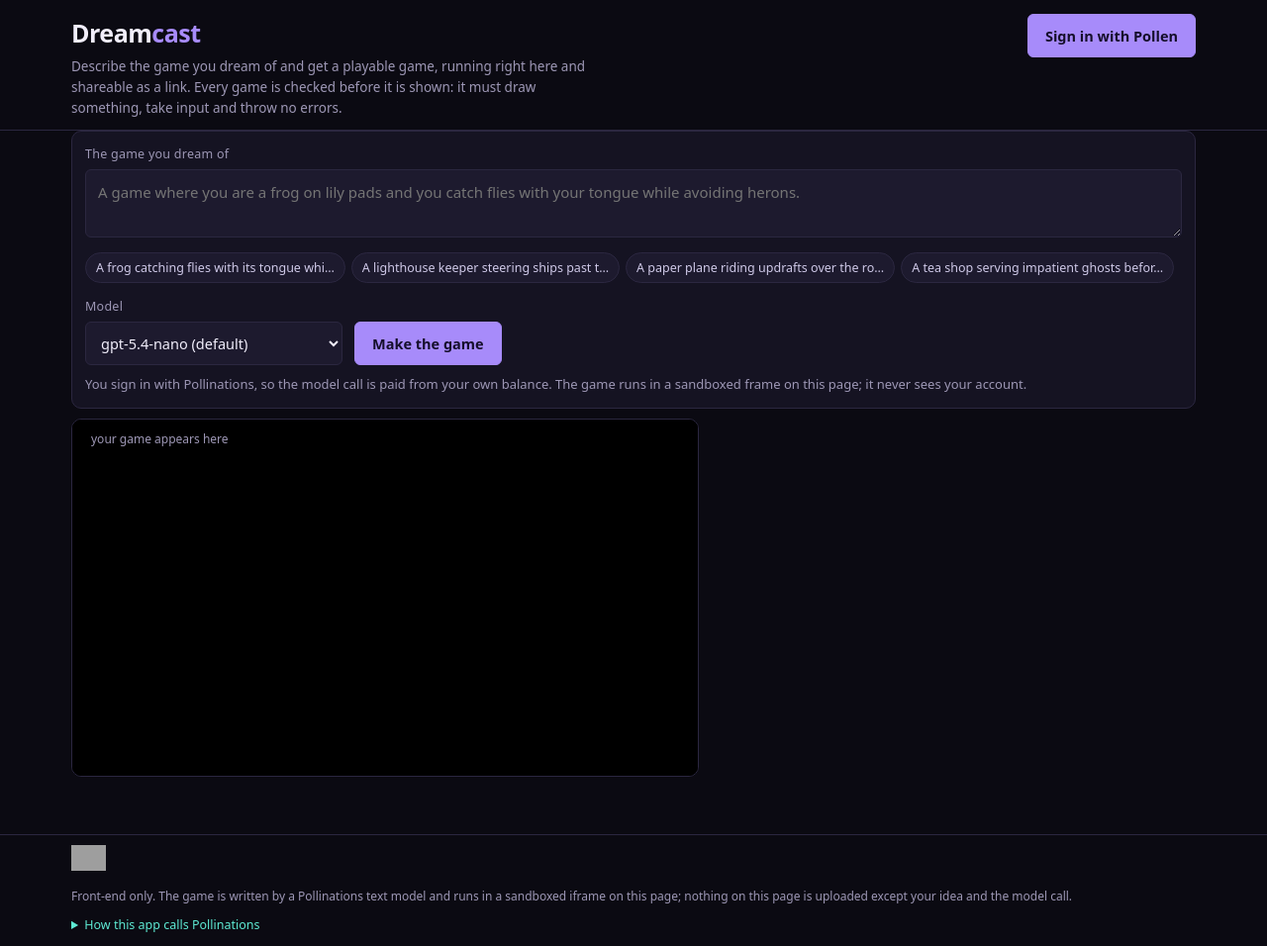
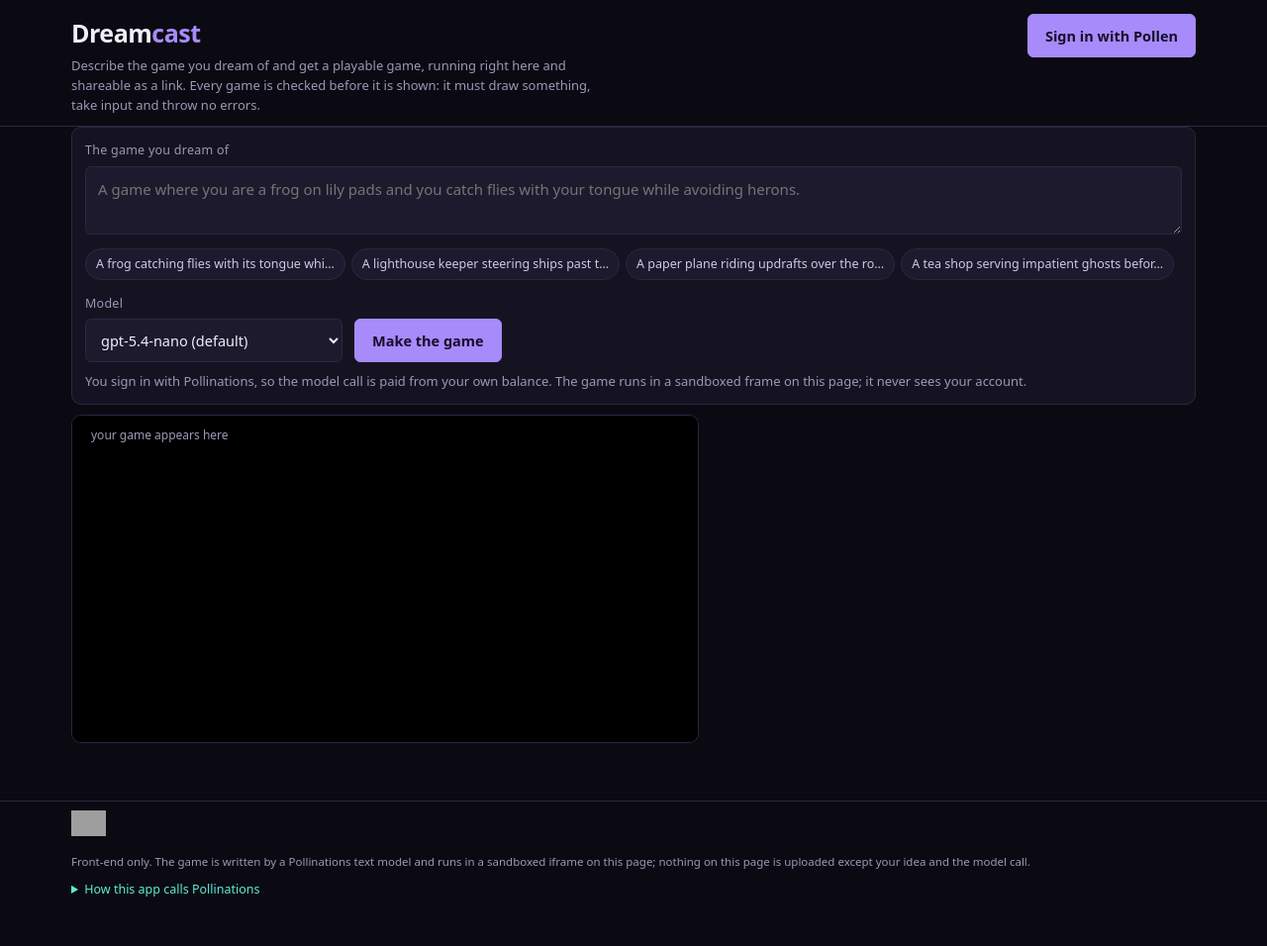
Before and after one commit to Sugamdeol/dreamcast, a plain HTML site: page index.html in a window 1280 px wide. Shown: the whole page at 99% size. After the commit the page ends 918 px from the top, so only its background shows below. Drawn offline with Linux system fonts and the light colour scheme; grey boxes are pictures that could not be loaded.

Commit message:
style: fit the running game and the page in one screen

```diff
--- a/index.html
+++ b/index.html
@@ -22,7 +22,7 @@
   .top{display:flex;align-items:flex-start;justify-content:space-between;gap:18px;flex-wrap:wrap}
   h1{font-size:25px;margin:0;letter-spacing:-.02em;font-weight:650}
   h1 em{font-style:normal;color:var(--accent)}
-  .tag{color:var(--muted);max-width:68ch;margin:4px 0 0;font-size:13.5px}
+  .tag{color:var(--muted);max-width:72ch;margin:3px 0 0;font-size:13px}
   .authbox{display:flex;align-items:center;gap:10px;flex-wrap:wrap;justify-content:flex-end}
   .who{font-size:12.5px;color:var(--muted);max-width:190px;text-align:right}
   button{font:inherit;font-size:14.5px;cursor:pointer;border-radius:6px}
@@ -45,7 +45,7 @@
   .stage{margin-top:10px;display:grid;grid-template-columns:minmax(0,1.3fr) minmax(0,1fr);gap:14px;align-items:start}
   .col{display:flex;flex-direction:column;gap:10px;min-width:0}
   .frameBox{position:relative;border:1px solid var(--rule);background:#000;border-radius:10px;overflow:hidden}
-  iframe{display:block;width:100%;height:360px;border:0;background:#000}
+  iframe{display:block;width:100%;height:330px;border:0;background:#000}
   .frameNote{position:absolute;top:9px;left:12px;font-size:12px;color:var(--muted);background:#000000cc;padding:2px 7px;border-radius:4px;pointer-events:none}
   .status{min-height:19px;color:var(--muted);font-size:13px;margin:9px 0 0}
   .status.err{color:var(--warn)}
@@ -59,14 +59,14 @@
   .checks li.good{border-left-color:#2f6b57;color:#bdf0e0}
   .meta{border:1px solid var(--rule);background:var(--card);border-radius:10px;padding:11px}
   .meta .k{font-size:12px;color:var(--muted);letter-spacing:.04em;text-transform:uppercase;margin-bottom:5px}
-  .meta p{margin:0;font-size:14.5px;line-height:1.55}
+  .meta p{margin:0;font-size:14px;line-height:1.5}
   .share{display:flex;gap:8px;margin-top:8px}
   .share input{flex:1;background:var(--panel2);border:1px solid var(--rule);color:var(--ink);border-radius:6px;padding:9px 11px;font:inherit;font-size:12.5px}
   .share input:focus{outline:2px solid #2f2a4a;border-color:var(--accent)}
   .pill{display:inline-block;border:1px solid var(--rule);border-radius:999px;padding:4px 11px;font-size:12.5px;color:var(--muted);background:var(--panel2);margin:0 5px 5px 0}
   .pill.good{border-color:#2f6b57;color:var(--accent2)}
   .pill.bad{border-color:#5c3630;color:var(--warn)}
-  footer{border-top:1px solid var(--rule);padding:10px 0 12px;color:var(--muted);font-size:12px}
+  footer{border-top:1px solid var(--rule);padding:9px 0 10px;color:var(--muted);font-size:11.5px}
   footer a{color:var(--accent2)}
   .badge{display:inline-block;margin-bottom:7px}
   details{margin-top:9px;font-size:12.5px}
```
